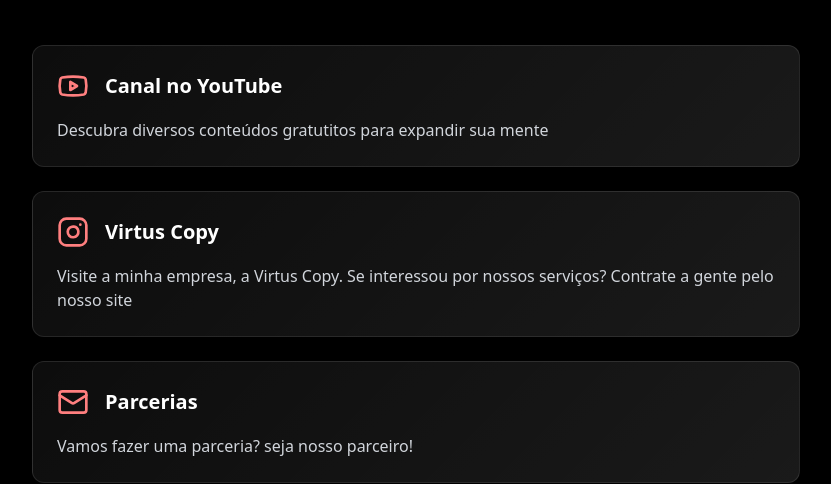
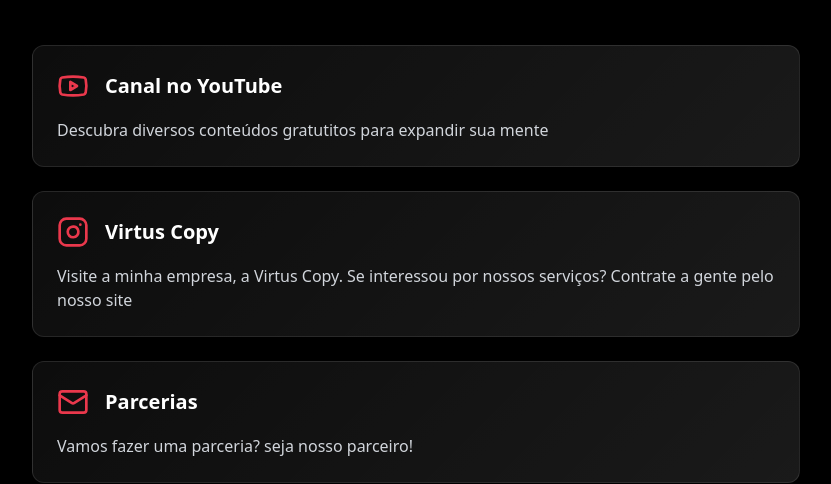
Before and after one commit to correiafm91/copyazivo, a React (Vite) app: page / in a window 1280 px wide. Shown: the part 127-611 px from the top of the page, without its empty margins (224-1055 px from the left). Built offline with nearby package versions, Linux system fonts and the light colour scheme.

Commit message:
Change icon colors
Update the color of the icons.

```diff
--- a/src/components/SocialCard.tsx
+++ b/src/components/SocialCard.tsx
@@ -1,3 +1,4 @@
+
 import { motion } from "framer-motion";
 import { Youtube, Instagram, Mail } from "lucide-react";
 
@@ -11,9 +12,9 @@ interface SocialCardProps {
 
 const SocialCard = ({ type, title, description, link, delay = 0 }: SocialCardProps) => {
   const icons = {
-    youtube: <Youtube className="w-8 h-8 text-accent" />,
-    instagram: <Instagram className="w-8 h-8 text-accent" />,
-    email: <Mail className="w-8 h-8 text-accent" />,
+    youtube: <Youtube className="w-8 h-8 text-[#ea384c]" />,
+    instagram: <Instagram className="w-8 h-8 text-[#ea384c]" />,
+    email: <Mail className="w-8 h-8 text-[#ea384c]" />,
   };
 
   return (
```
